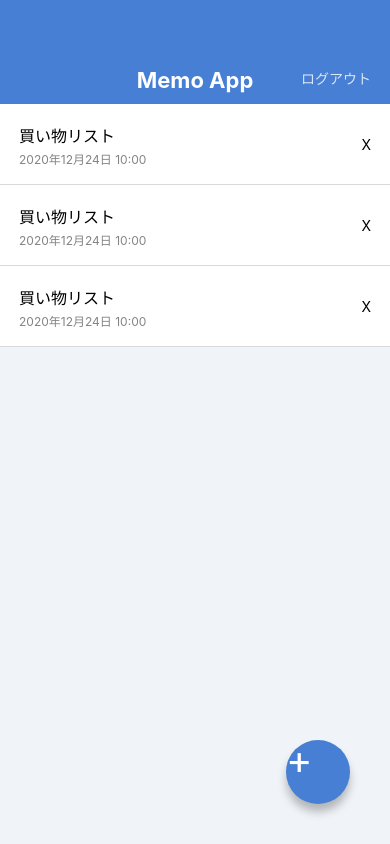
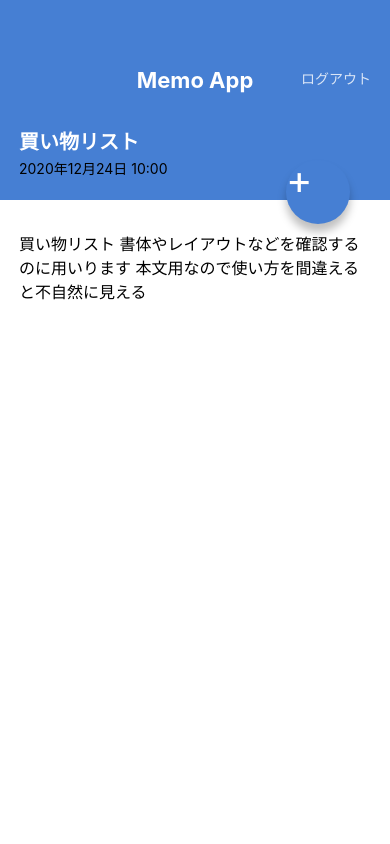
Before and after one commit to kazun1224/MemoApp, a React Native app: screen / in a window 390 px wide. Built offline with nearby package versions, Linux system fonts and the light colour scheme.

Commit message:
Create MemoDetailScreen

```diff
--- a/App.jsx
+++ b/App.jsx
@@ -1,24 +1,10 @@
 import React from 'react';
-import { StyleSheet, Text, View } from 'react-native';
 
-import AppBar from './src/components/AppBar';
-import MemoList from './src/components/MemoList';
-import CircleButton from './src/components/CircleButton';
+import MemoListScreen from './src/screens/MemoListScreen';
+import MenoDetailScreen from './src/screens/MemoDetailScreen';
 
 export default function App() {
   return (
-    <View style={styles.container}>
-
-      <AppBar />
-      <MemoList />
-      <CircleButton>+</CircleButton>
-    </View>
+    <MenoDetailScreen />
   );
 }
-
-const styles = StyleSheet.create({
-  container: {
-    flex: 1,
-    backgroundColor: '#F0F4F8',
-  },
-});
--- a/src/components/CircleButton.jsx
+++ b/src/components/CircleButton.jsx
@@ -1,11 +1,11 @@
 import React from "react";
 import {StyleSheet, Text, View} from 'react-native';
-import { string } from 'prop-types';
+import { string, shape } from 'prop-types';
 
 export default function CircleButton(props) {
-  const { children } = props;
+  const { children,style } = props;
   return (
-    <View style={styles.circleButton}>
+    <View style={[styles.circleButton,style]}>
         <Text style={styles.circleButtonLabel}>{ children }</Text>
     </View>
   );
@@ -13,6 +13,7 @@
 
 CircleButton.propTypes = {
   children: string.isRequired,
+  style: shape(),
 }
 
 const styles = StyleSheet.create({
--- /dev/null
+++ b/src/screens/MemoDetailScreen.jsx
@@ -0,0 +1,58 @@
+import React from "react";
+import { StyleSheet, ScrollView, View, Text} from 'react-native';
+import AppBar from "../components/AppBar";
+import CircleButton from "../components/CircleButton";
+
+export default function MemoDetailScreen() {
+  return (
+    <View style={styles.container}>
+      <AppBar />
+      <View style={styles.memoHeader}>
+        <Text style={styles.memoTitle}>買い物リスト</Text>
+        <Text tyle={styles.memoDate}>2020年12月24日 10:00</Text>
+      </View>
+      <ScrollView style={styles.memoBody}>
+        <Text style={styles.memoText}>
+          買い物リスト
+          書体やレイアウトなどを確認するのに用いります
+          本文用なので使い方を間違えると不自然に見える
+        </Text>
+      </ScrollView>
+      <CircleButton style={{top: 160,bottom: 'auto'}}>+</CircleButton>
+    </View>
+  );
+}
+
+const styles = StyleSheet.create({
+  container: {
+    flex: 1,
+    backgroundColor:'#fff',
+  },
+  memoHeader: {
+    backgroundColor:'#467FD3',
+    height:96,
+    justifyContent: 'center',
+    paddingVertical:24,
+    paddingHorizontal:19,
+  },
+  memoTitle: {
+    color: '#fff',
+    fontSize: 20,
+    lineHeight: 32,
+    fontWeight: 'bold',
+  },
+  memoDate: {
+    color: '#fff',
+    fontSize: 12,
+    lineHeight: 16,
+  },
+  memoBody: {
+    paddingVertical: 32,
+    paddingHorizontal: 19,
+  },
+  memoText: {
+    color: '#000',
+    fontSize: 16,
+    lineHeight: 24,
+  },
+});
--- /dev/null
+++ b/src/screens/MemoListScreen.jsx
@@ -0,0 +1,23 @@
+import React from "react";
+import { StyleSheet, View } from 'react-native';
+
+import AppBar from '../components/AppBar';
+import MemoList from '../components/MemoList';
+import CircleButton from '../components/CircleButton';
+
+export default function MemoListScreen() {
+  return (
+    <View style={styles.container}>
+      <AppBar />
+      <MemoList />
+      <CircleButton>+</CircleButton>
+    </View>
+  );
+}
+
+const styles = StyleSheet.create({
+  container: {
+    flex: 1,
+    backgroundColor: '#F0F4F8',
+  },
+});
```
